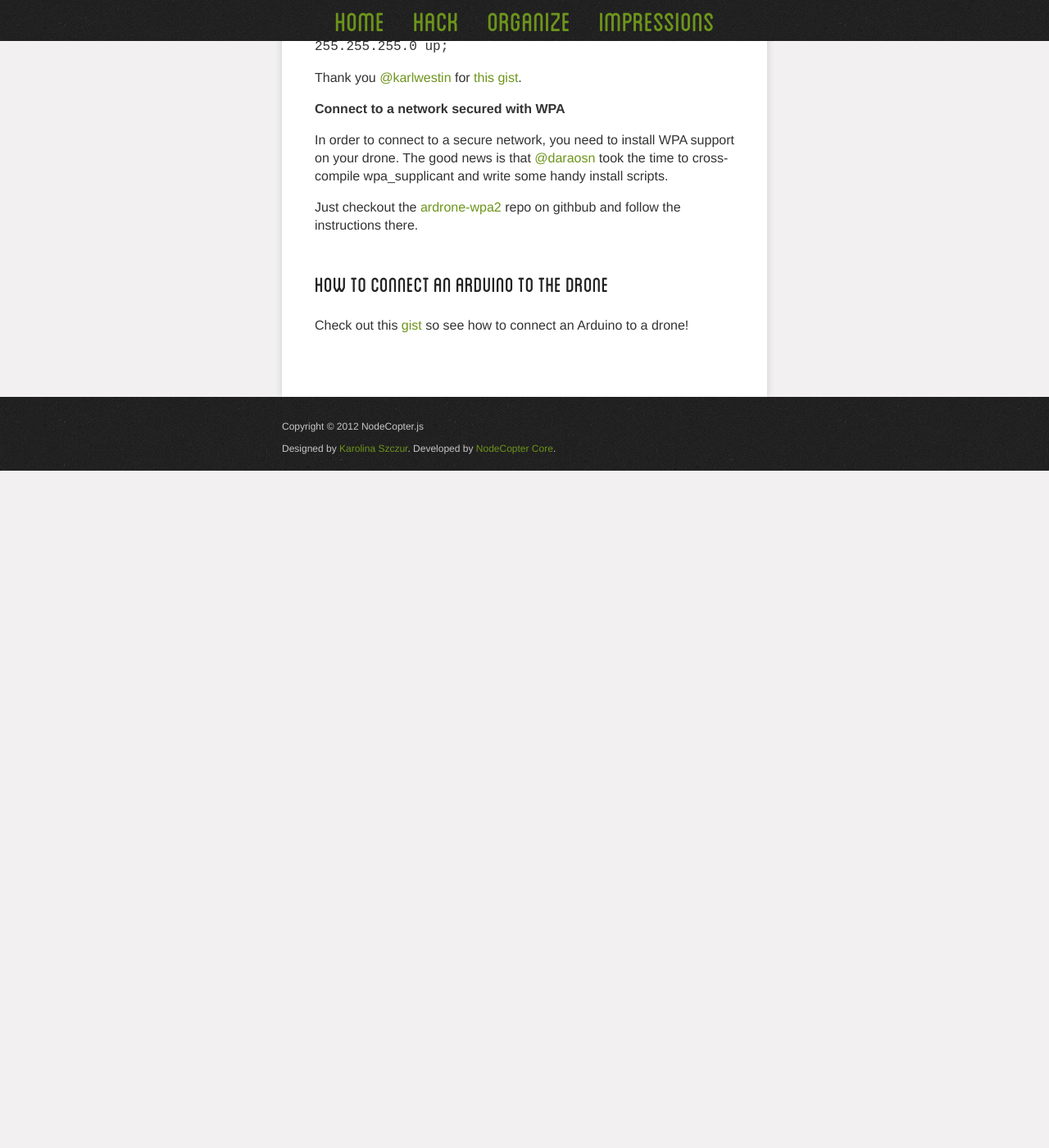
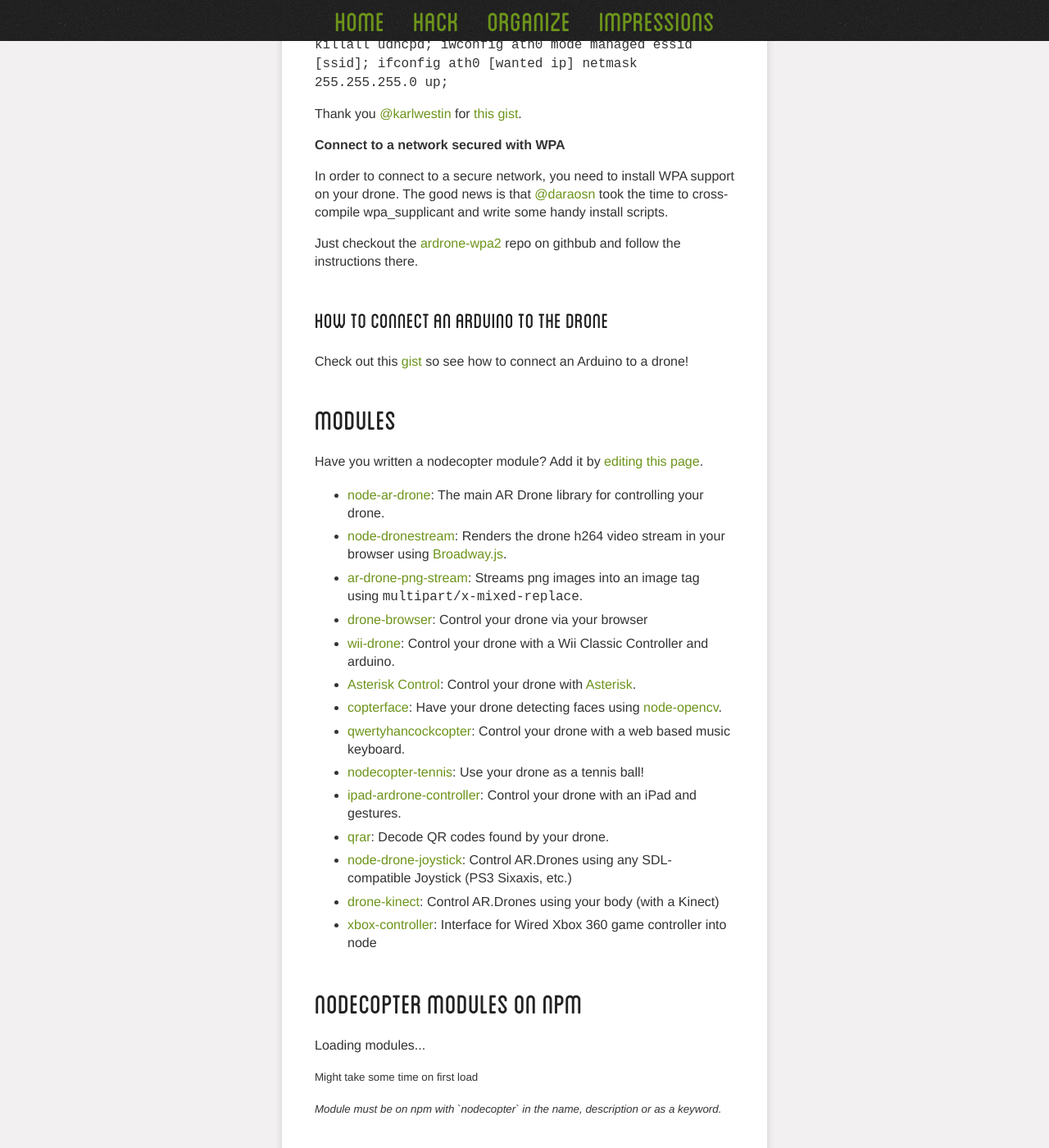
Before and after one commit to nodecopter/nodecopter.com, a Jekyll site: the page built from hack.md, in a window 1280 px wide and 1400 px high, scrolled down 3964 px. Shown: the whole window at 82% size. Built offline with Jekyll 4.4.1, drawn with Linux system fonts in a browser that asks for light colours; Markdown is read by kramdown in place of the engine named in the settings; before the commit the page ends 4538 px from its top, so only the background shows below that; some of the changed text lies outside the part shown.

Commit message:
adding modules to /hack page

```diff
--- a/hack.md
+++ b/hack.md
@@ -30,6 +30,12 @@ programming language.
     <ol>
       <li><a href="#connect-to-access-point">Connect the drone to an access point</a></li>
       <li><a href="#connect-to-arduino">How to connect an Arduino to the drone</a></li>
+    </ol>
+  </li>
+  <li>
+    <a href="#modules">Modules</a>
+    <ol>
+      <li><a href="#npm-modules">NodeCopter Modules on npm</a></li>
     </ol>
   </li>
 </ol>
@@ -183,3 +189,37 @@ Just checkout the [ardrone-wpa2](https://github.com/daraosn/ardrone-wpa2) repo o
 
 Check out this [gist](https://gist.github.com/4152815) so see how to connect an
 Arduino to a drone!
+
+<h3 id="modules"><a href="#modules">Modules</a></h3>
+
+Have you written a nodecopter module? Add it by [editing this
+page](https://github.com/nodecopter/nodecopter.com/edit/master/pages/modules.md).
+
+* [node-ar-drone](https://github.com/felixge/node-ar-drone): The main AR Drone
+  library for controlling your drone.
+* [node-dronestream](https://github.com/bkw/node-dronestream): Renders the
+  drone h264 video stream in your browser using
+  [Broadway.js](https://github.com/mbebenita/Broadway).
+* [ar-drone-png-stream](https://github.com/Soarez/ar-drone-png-stream): Streams
+  png images into an image tag using `multipart/x-mixed-replace`.
+* [drone-browser](https://github.com/functino/drone-browser): Control your drone via your browser
+* [wii-drone](https://github.com/voodootikigod/wii-drone): Control your drone with a Wii Classic Controller and arduino.
+* [Asterisk Control](http://www.github.com/danjenkins/nodecopter): Control your drone with [Asterisk](http://www.asterisk.org/).
+* [copterface](https://github.com/paulhayes/copterface): Have your drone detecting faces using [node-opencv](https://github.com/peterbraden/node-opencv).
+* [qwertyhancockcopter](http://www.github.com/trodrigues/qwertyhancockcopter): Control your drone with a web based music keyboard.
+* [nodecopter-tennis](https://github.com/arjaneising/nodecopter-tennis): Use your drone as a tennis ball!
+* [ipad-ardrone-controller](https://github.com/createdotnet/ipad-ardrone-controller): Control your drone with an iPad and gestures.
+* [qrar](https://npmjs.org/package/qrar): Decode QR codes found by your drone.
+* [node-drone-joystick](https://github.com/TooTallNate/node-drone-joystick): Control AR.Drones using any SDL-compatible Joystick (PS3 Sixaxis, etc.)
+* [drone-kinect](https://github.com/maxogden/drone-kinect): Control AR.Drones using your body (with a Kinect)
+* [xbox-controller](https://github.com/andrew/node-xbox-controller): Interface for Wired Xbox 360 game controller into node
+
+<section>
+  <h3 id="npm-modules"><a href="#npm-modules">NodeCopter Modules on npm</a></h3>
+  <div class="modules-loading">
+    <p>Loading modules...</p>
+    <p><small>Might take some time on first load</small></p>
+  </div>
+  <ul class="modules-all"></ul>
+  <p><small><i>Module must be on npm with `nodecopter` in the name, description or as a keyword.</i></small></p>
+</section>
```
